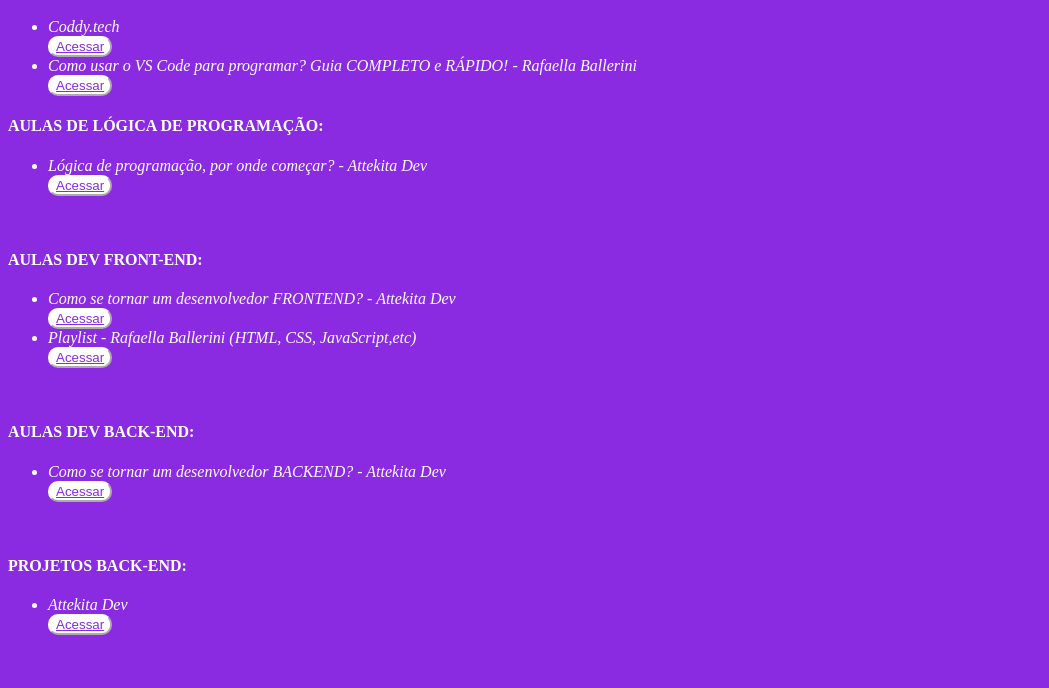
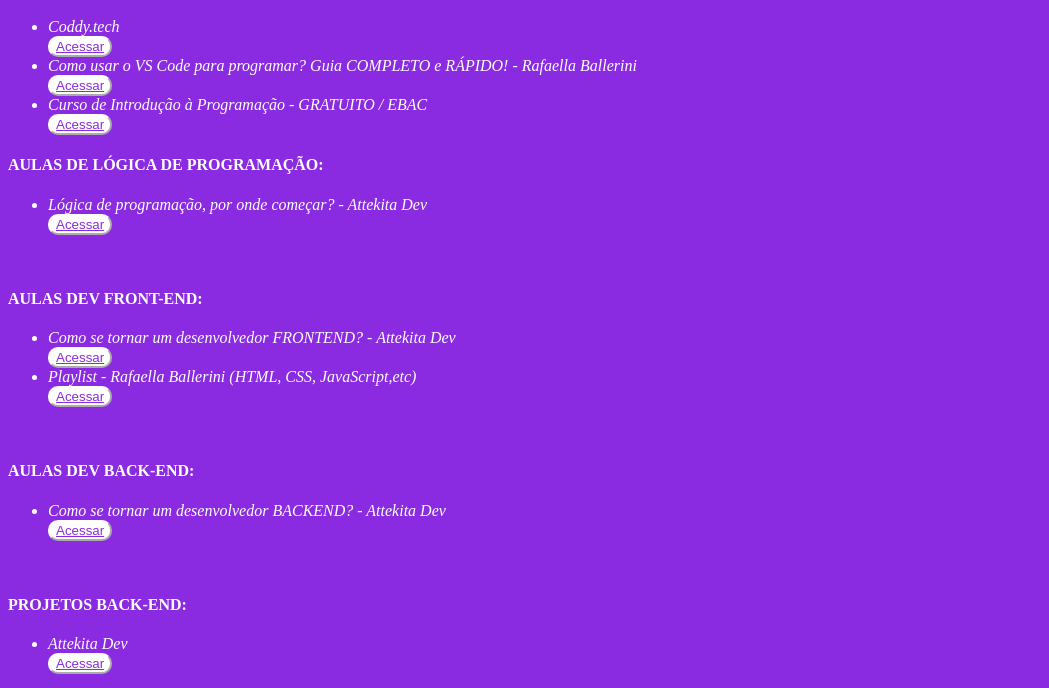
Before and after one commit to maisa-tech99/ProjectLinksforBeginners, a plain HTML site: page index.html in a window 1280 px wide. Shown: the part 101-789 px from the top of the page, without its empty margins (0-1049 px from the left). Drawn offline with Linux system fonts and the light colour scheme.

Commit message:
Update index.html

```diff
--- a/index.html
+++ b/index.html
@@ -12,6 +12,8 @@
             <button><a href="https://coddy.tech/" target="_blank">Acessar</button></a>
             <li id="vscode">Como usar o VS Code para programar? Guia COMPLETO e RÁPIDO! - Rafaella Ballerini</li>
         <button><a href="https://www.youtube.com/watch?v=pkH6XxH57O8" target="_blank">Acessar</button></a>
+             <li id="cursoip">Curso de Introdução à Programação - GRATUITO / EBAC</li>
+            <button><a href="https://ebaconline.com.br/introducao-a-programacao">Acessar</a></button>
         </ul>
         <h4>AULAS DE LÓGICA DE PROGRAMAÇÃO:</h4>
     <ul>
```
